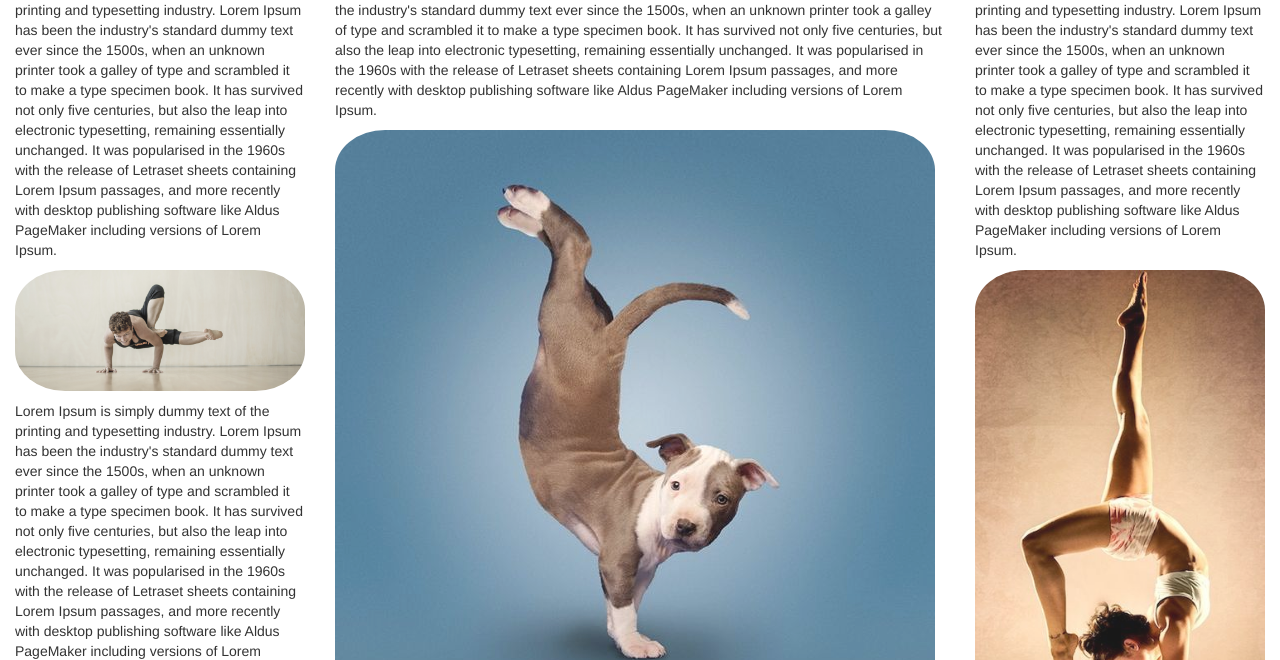
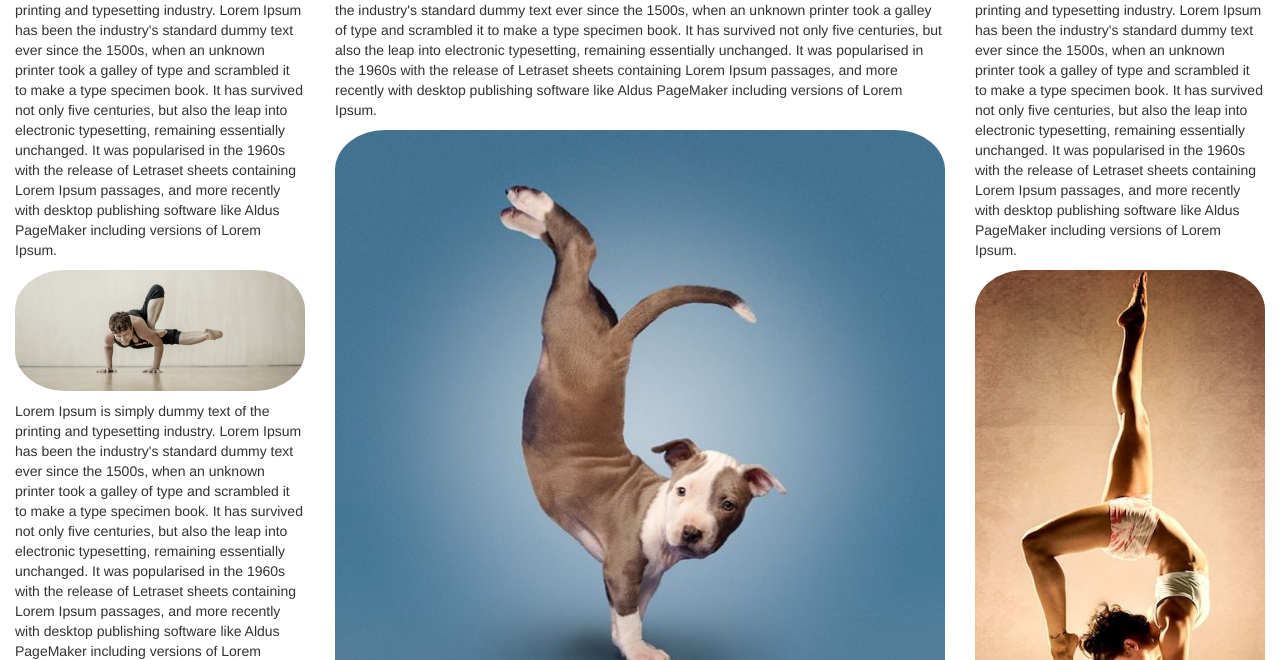
Before and after one commit to rosalia-carta/rwd, a plain HTML site: page index.html in a window 1280 px wide. Shown: the part 140-800 px from the top of the page. Drawn offline with Linux system fonts and the light colour scheme.

Commit message:
Update main.css

```diff
--- a/css/main.css
+++ b/css/main.css
@@ -3,10 +3,11 @@ body {
 }
 
 img {
-    max-width: 100%;
+    width: 100%;
     padding-bottom: 10px;
     padding-top: 10px;
-    opacity: 0.9;
+    text-align: center;
+    /*opacity: 0.9;*/
     border-top-right-radius: 50px;
     border-top-left-radius: 50px;
     border-bottom-right-radius: 50px;
```
